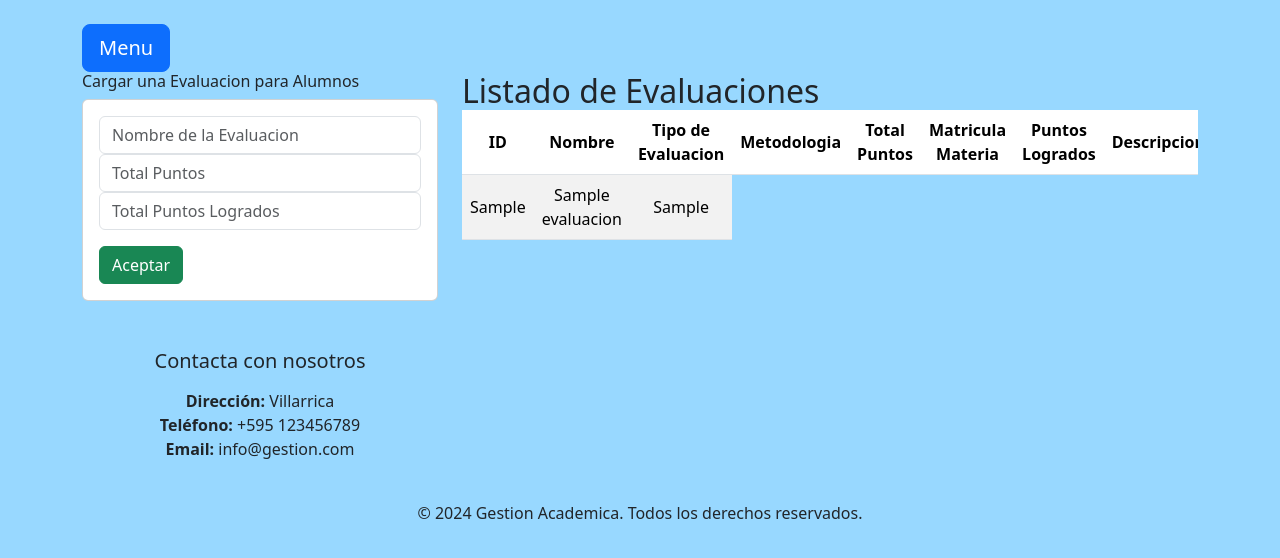
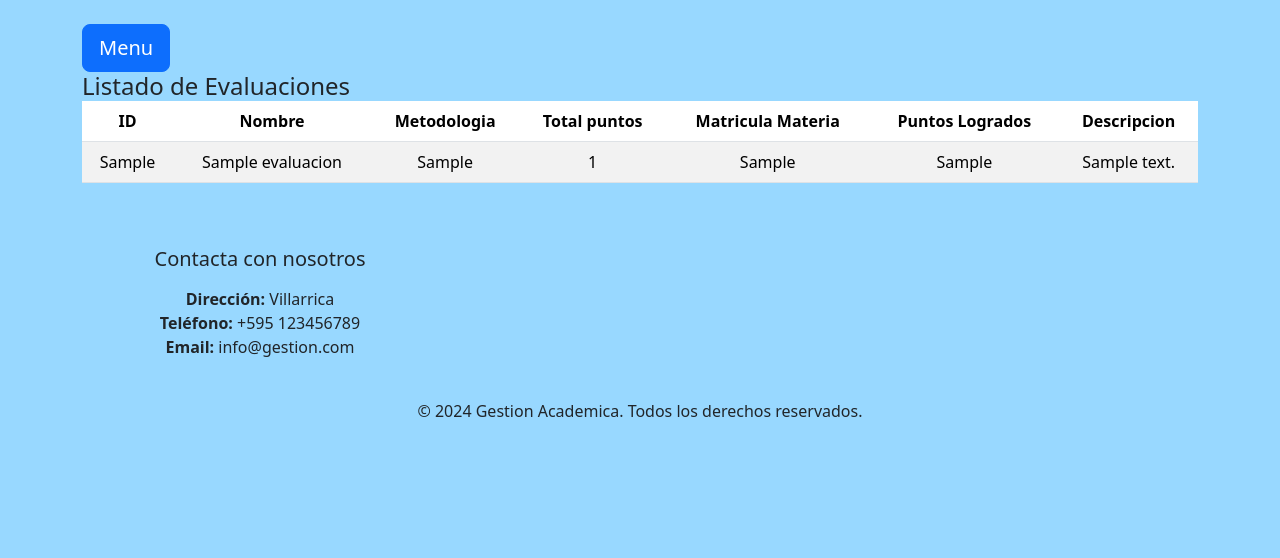
Before and after one commit to Mobinake/gestion_academica_pp1_2024, a Django app: template mysite/gestion/templates/sesion_iniciada/evaluacion.html in a window 1280 px wide. Shown: the part 56-614 px from the top of the page. Run offline with Django 3.2, Linux system fonts and the light colour scheme; the template is opened without the code that fills it: most values are stand-ins (such as "Sample title", 1, 10 or a date in 2020).

Commit message:
- Terminados detalles visuales de las paginas de: materia, matriculas y evaluacion - Eliminado div que contenia la opcion de cargar en la vista de evaluacion - Ordenado materias de manera descendente en la pagina de materias - Creado horario.html, en el cual se veran los detalles de la materia

```diff
--- a/mysite/gestion/models.py
+++ b/mysite/gestion/models.py
@@ -22,7 +22,6 @@ class Evaluacion(models.Model):
 
     def __str__(self):
         return self.nombre_evaluacion
-#TODO: cuando el profesor crea una evaluacion, se le asignara a todos los alumnos
 
 # con esto se va a listar los nombre de los profesores en materia
 class Horario(models.Model):
@@ -48,8 +47,6 @@ class Horario(models.Model):
         verbose_name = 'Horario'
         ordering = ['id_horario']
 
-#TODO: para materia, se usa el id_usuario para filtrar. para obtener el nombre de la materia se usa el id_materia
-# en la vista de materia, usar esos id_usuario para filtrar y obtener el nombre de la materia con id_materia
 
 class Materia(models.Model):
     id_materia = AutoField(primary_key=True)
--- a/mysite/gestion/templates/sesion_iniciada/evaluacion.html
+++ b/mysite/gestion/templates/sesion_iniciada/evaluacion.html
@@ -8,40 +8,18 @@
         <a href="{% url 'sesion_iniciada' %}" class="btn btn-primary btn-lg">Menu</a>
     </div>
 </div>
-<div class="row">
-    <div class="col-sm-12 col-md-6 col-lg-4 col-xl-4">
-        <h6>Cargar una Evaluacion para Alumnos</h6>
-        <div class="card">
-            <div class="card-body">
-                <form action="/evaluacion/" method="POST">
-                    {% csrf_token %}
-                    <div class="form-group">
-                        <input type="text" id="txt_nombre" name="txt_nombre" class="form-control"
-                               placeholder="Nombre de la Evaluacion" minlength="1" maxlength="25" required>
-                        <input type="number" id="num_total_puntos" name="num_total_puntos" class="form-control"
-                               placeholder="Total Puntos" minlength="1" maxlength="10" required>
-                        <input type="number" id="num_puntos_logrados" name="num_puntos_logrados" class="form-control"
-                               placeholder="Total Puntos Logrados" minlength="1" maxlength="10" required>
-                    </div>
-                    <div class="form-group mt-3">
-                        <button type="submit" class="btn btn-success btn-block text-white">Aceptar</button>
-                    </div>
-                </form>
-            </div>
-        </div>
-    </div>
-    <div class="col-sm-12 col-md-6 col-lg-8 col-xl-8">
+
+<div class="col-sm-12">
     <div class="table-responsive">
-            <h2 class="card-title">Listado de Evaluaciones</h2>
-            <table class="table table-striped">
+        <h4 class="card-title">Listado de Evaluaciones</h4>
+        <table class="table table-striped table-hover w-100">
             <thead>
             <tr>
                 <th>ID</th>
                 <th>Nombre</th>
-                    <th>Tipo de Evaluacion</th>
                 <th>Metodologia</th>
-                    <th>Total Puntos</th>
-                    <th> Matricula Materia</th>
+                <th>Total puntos</th>
+                <th>Matricula Materia</th>
                 <th>Puntos Logrados</th>
                 <th>Descripcion</th>
             </tr>
@@ -49,14 +27,18 @@
             <tbody>
             {% for i in evaluacion %}
             <tr>
-                    <td> {{ i.id_evaluacion }}</td>
+                <td> {{ i.id_tipo_evaluacion }}</td>
                 <td> {{ i.nombre_evaluacion }}</td>
-                    <td> {{ i.tipo_evaluacion }}</td>
+                <td> {{ i.id_metodologia }}</td>
+                <td> {{ i.total_puntos }}</td>
+                <td> {{ i.id_matricula_materia }}</td>
+                <td> {{ i.puntos_logrados}}</td>
+                <td> {{ i.descripcion }}</td>
             </tr>
             {% endfor %}
         </table>
     </div>
 </div>
-</div>
+
 
 {% endblock %}
--- a/mysite/gestion/templates/sesion_iniciada/matricula.html
+++ b/mysite/gestion/templates/sesion_iniciada/matricula.html
@@ -27,6 +27,8 @@
                 <tr>
                     <td> {{ i.id_matricula }}</td>
                     <td> {{ i.detalles }}</td>
+                    <td> {{ i.monto }}</td>
+                    <td> {{ i.fecha }}</td>
                     <td> {{ i.id_usuario }}</td>
                 </tr>
                 {% endfor %}
```
Also changed, not shown: mysite/gestion/templates/sesion_iniciada/materia.html (+1 -26 lines), mysite/gestion/views.py (+3 -6 lines), mysite/gestion/templates/sesion_iniciada/horario.html (added). Lines whose indentation alone changed are shown as unchanged.
